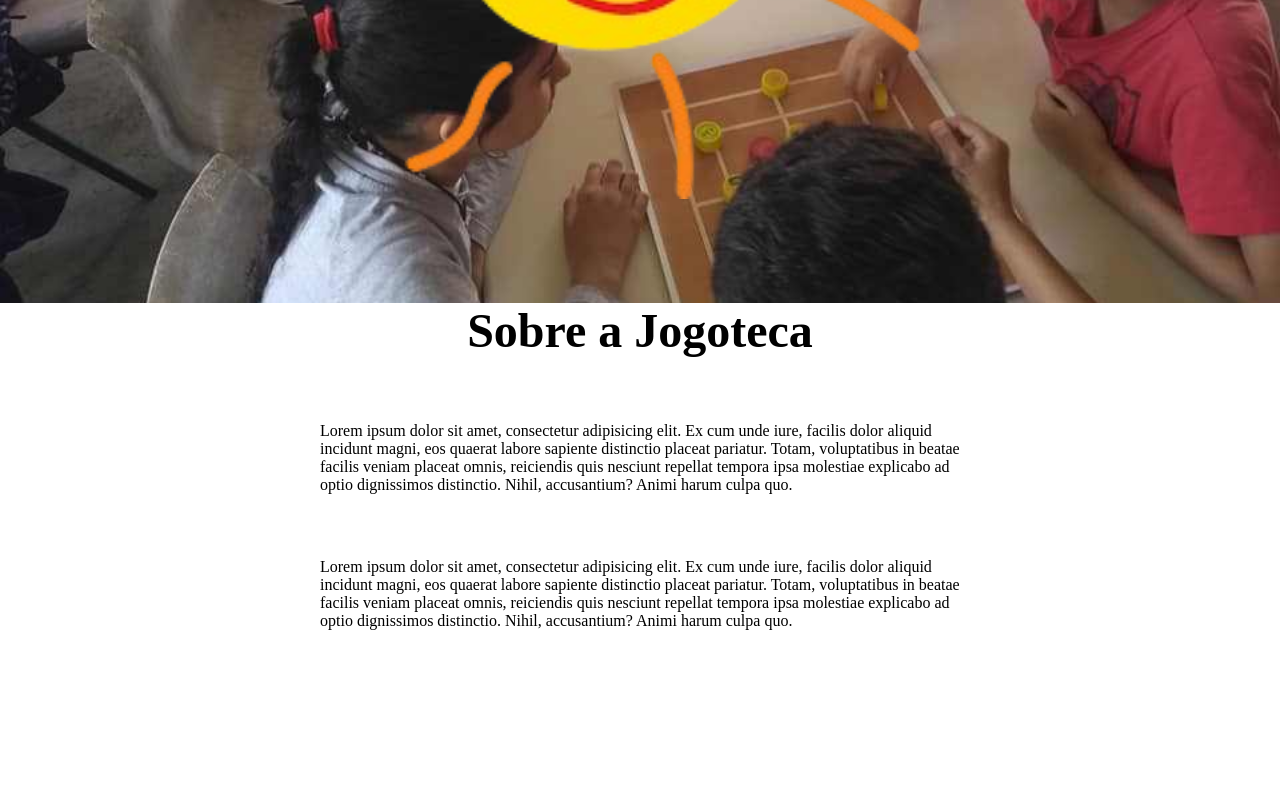
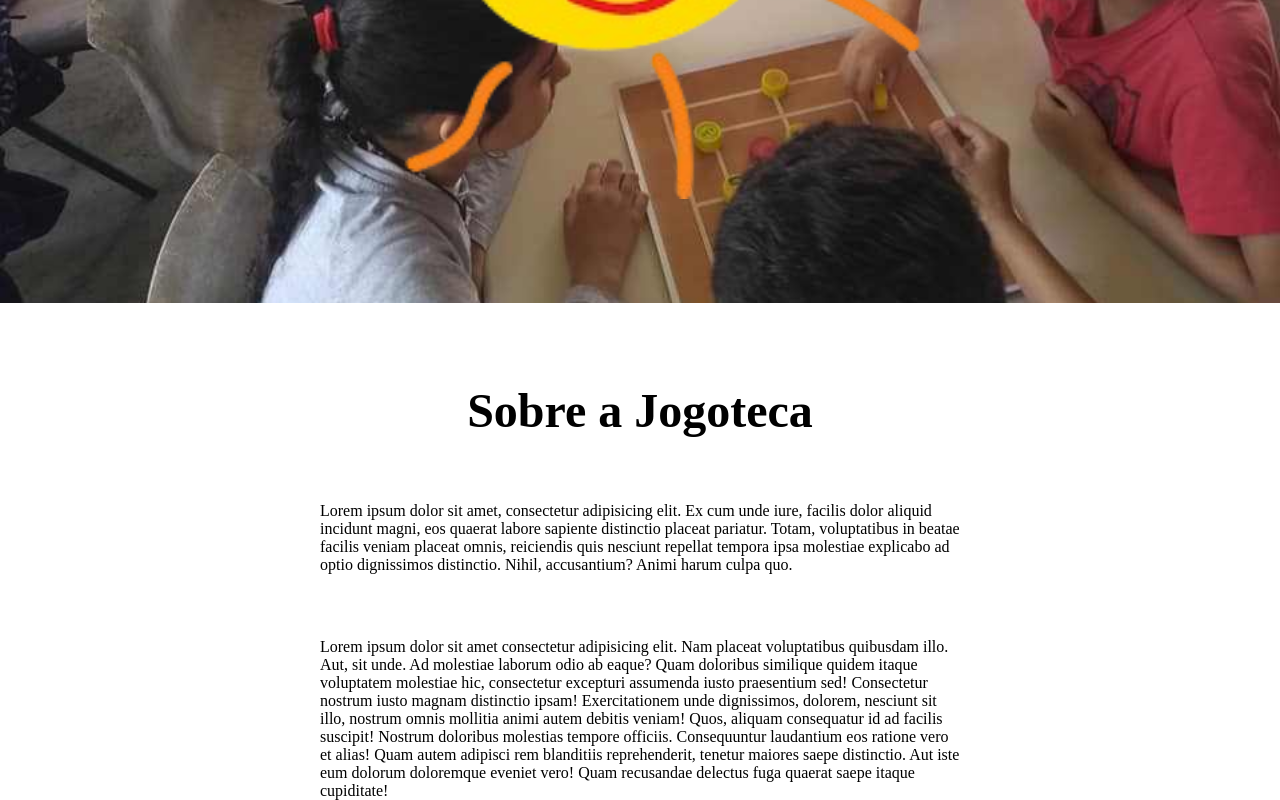
Before and after one commit to Turcka/PI---Jogoteca-Passatempo, a plain HTML site: page Site/index.html in a window 1280 px wide. Shown: the part 497-1297 px from the top of the page. Before the commit the page ends 1127 px from the top, so only its background shows below. Drawn offline with Linux system fonts and the light colour scheme.

Commit message:
Arrumando padding sec1

```diff
--- a/Site/Css/style.css
+++ b/Site/Css/style.css
@@ -80,6 +80,7 @@ header::before {
     flex-direction: column;
     justify-content: center;
     align-items: center;
+    padding-top: 10vh;
 }
 
 .titulo1{
--- a/Site/index.html
+++ b/Site/index.html
@@ -34,11 +34,12 @@
             <div class="descricao">
                 <p>Lorem ipsum dolor sit amet, consectetur adipisicing elit. Ex cum unde iure, facilis dolor aliquid incidunt magni, eos quaerat labore sapiente distinctio placeat pariatur. Totam, voluptatibus in beatae facilis veniam placeat omnis, reiciendis quis nesciunt repellat tempora ipsa molestiae explicabo ad optio dignissimos distinctio. Nihil, accusantium? Animi harum culpa quo.</p>
             </div>
+            <div class="descricao">
+                <p>Lorem ipsum dolor sit amet consectetur adipisicing elit. Nam placeat voluptatibus quibusdam illo. Aut, sit unde. Ad molestiae laborum odio ab eaque? Quam doloribus similique quidem itaque voluptatem molestiae hic, consectetur excepturi assumenda iusto praesentium sed! Consectetur nostrum iusto magnam distinctio ipsam! Exercitationem unde dignissimos, dolorem, nesciunt sit illo, nostrum omnis mollitia animi autem debitis veniam! Quos, aliquam consequatur id ad facilis suscipit! Nostrum doloribus molestias tempore officiis. Consequuntur laudantium eos ratione vero et alias! Quam autem adipisci rem blanditiis reprehenderit, tenetur maiores saepe distinctio. Aut iste eum dolorum doloremque eveniet vero! Quam recusandae delectus fuga quaerat saepe itaque cupiditate!</p>
+            </div>
         </div>
     </section>
-    <section class="segundaSec"><div class="descricao">
-        <p>Lorem ipsum dolor sit amet, consectetur adipisicing elit. Ex cum unde iure, facilis dolor aliquid incidunt magni, eos quaerat labore sapiente distinctio placeat pariatur. Totam, voluptatibus in beatae facilis veniam placeat omnis, reiciendis quis nesciunt repellat tempora ipsa molestiae explicabo ad optio dignissimos distinctio. Nihil, accusantium? Animi harum culpa quo.</p>
-    </div></section>
+    <section class="segundaSec"></section>
     <section class="terceiraSec"></section>
     <section class="quartaSec"></section>
 </body>
```
